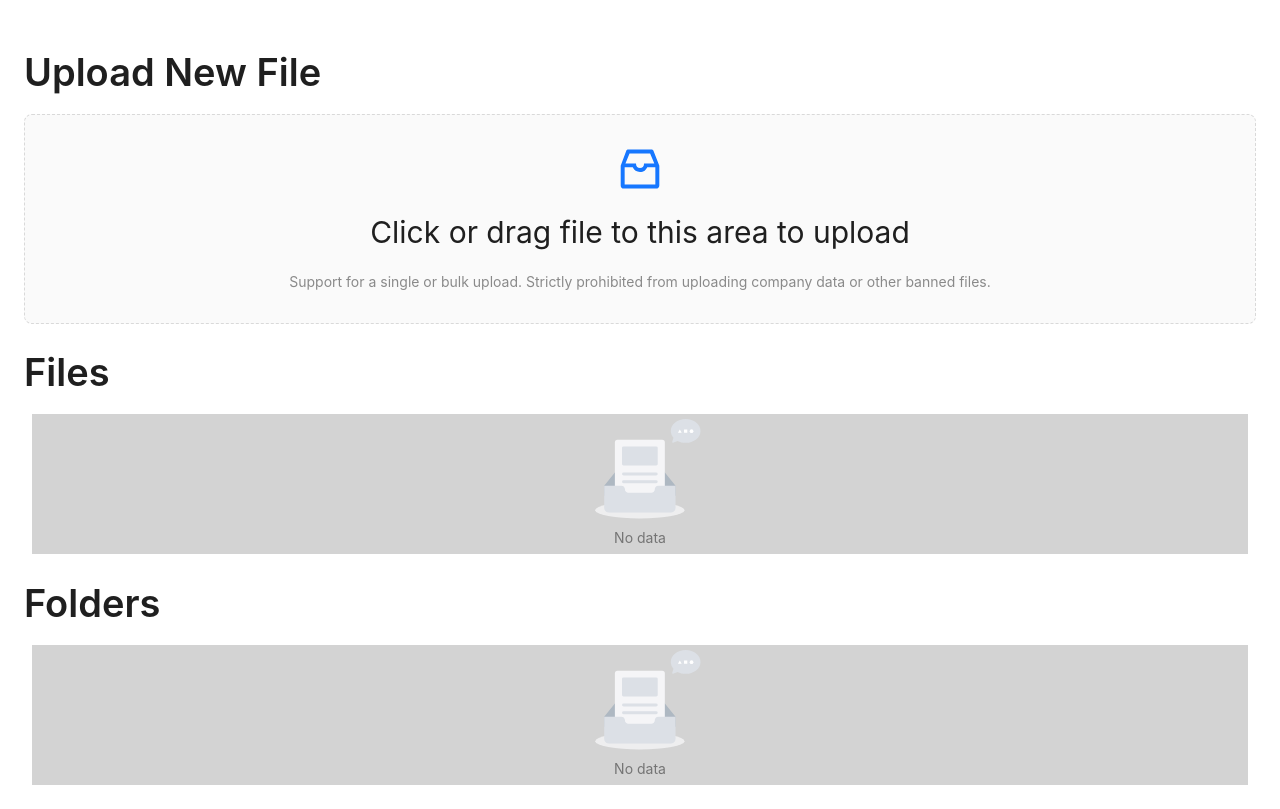
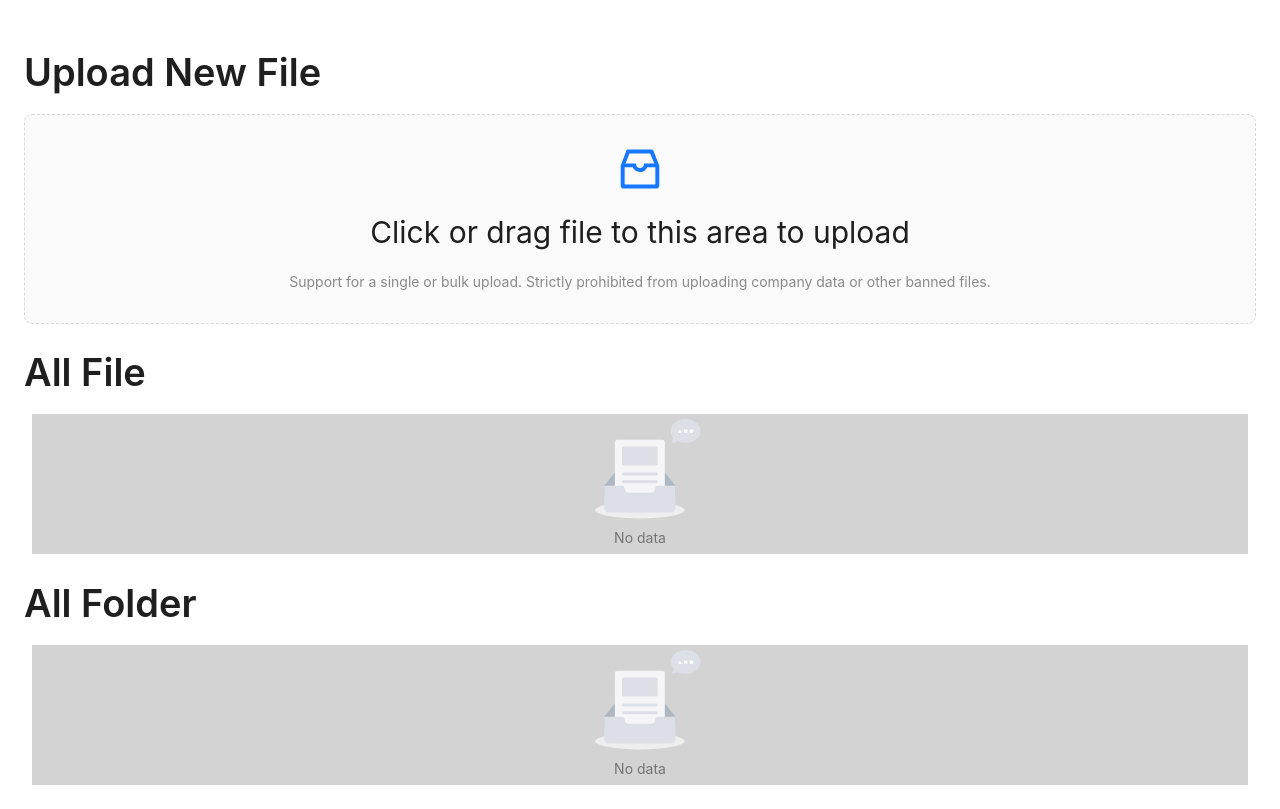
Before and after one commit to nimbus-nebula/nn-frontend, a React (Create React App) app: page /dashboard/your-galaxy in a window 1280 px wide. Built offline with nearby package versions, Linux system fonts and the light colour scheme.

Commit message:
fix: change sub headers

```diff
--- a/src/components/dashboard/users-galaxy/users-galaxy.tsx
+++ b/src/components/dashboard/users-galaxy/users-galaxy.tsx
@@ -9,9 +9,9 @@ export const UsersGalaxy: React.FC = () => (
   <div className="content">
     <Title>Upload New File</Title>
     <UploadFilesButton></UploadFilesButton>
-    <Title>Files</Title>
+    <Title>All File</Title>
     <Empty style={{ background: "lightgray", padding: "5px" }}></Empty>
-    <Title>Folders</Title>
+    <Title>All Folder</Title>
     <Empty style={{ background: "lightgray", padding: "5px" }}></Empty>
   </div>
 );
```
